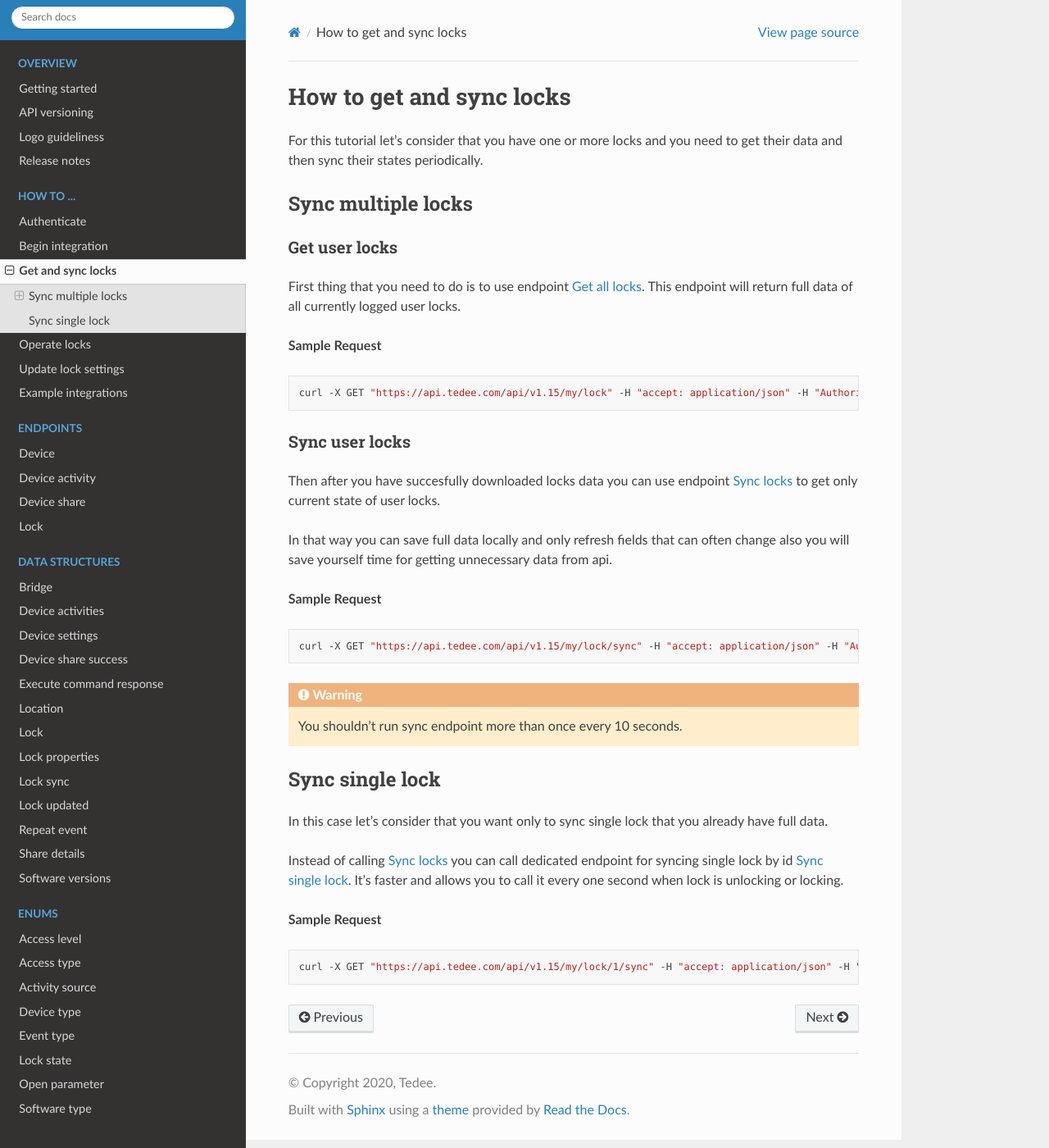
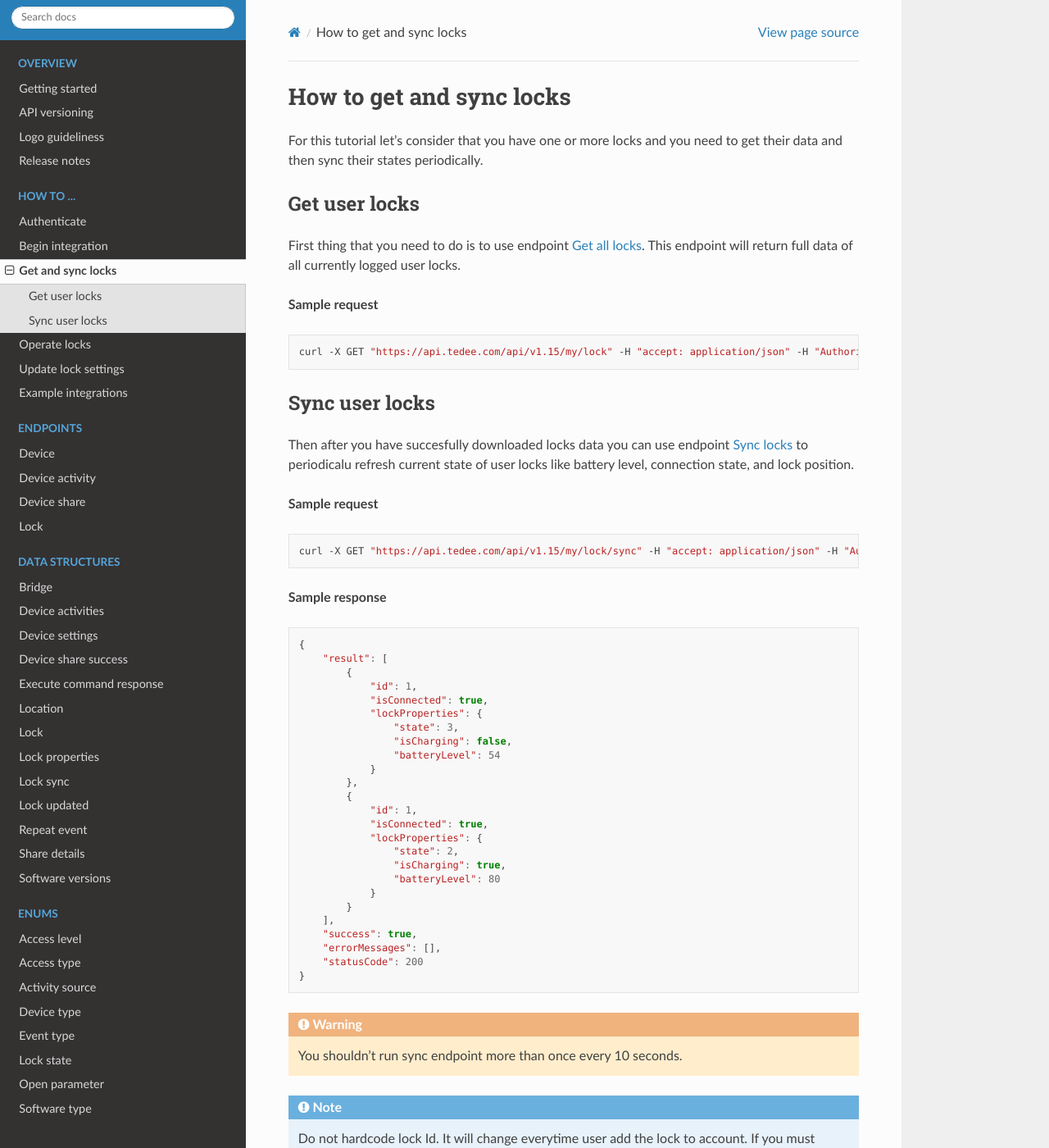
Before and after one commit to tedee-com/tedee-api-doc, a Sphinx documentation site: the page built from docs/source/howtos/get-and-sync-locks.rst, in a window 1280 px wide and 1400 px high. Shown: the whole window at 82% size. Built offline with Sphinx 7.4.7 and the Read the Docs theme 2.0.0, drawn with Linux system fonts in a browser that asks for light colours; some of the changed text lies outside the part shown.

Commit message:
simplify the get and sync tutorial

```diff
--- a/docs/source/howtos/get-and-sync-locks.rst
+++ b/docs/source/howtos/get-and-sync-locks.rst
@@ -3,16 +3,12 @@ How to get and sync locks
 
 For this tutorial let's consider that you have one or more locks and you need to get their data and then sync their states periodically.
 
-
-Sync multiple locks
-----------------------
-
 Get user locks
-^^^^^^^^^^^^^^
+---------------------
 
 First thing that you need to do is to use endpoint :doc:`Get all locks <../endpoints/lock/get-all>`. This endpoint will return full data of all currently logged user locks.
 
-**Sample Request**
+**Sample request**
 
 .. code-block:: sh
 
@@ -20,34 +16,51 @@ First thing that you need to do is to use endpoint :doc:`Get all locks <../endpo
 
 
 Sync user locks
-^^^^^^^^^^^^^^^
+-----------------------
 
-Then after you have succesfully downloaded locks data you can use endpoint :doc:`Sync locks <../endpoints/lock/sync>` to get only current state
-of user locks.
+Then after you have succesfully downloaded locks data you can use endpoint :doc:`Sync locks <../endpoints/lock/sync>` to periodicalu refresh current state
+of user locks like battery level, connection state, and lock position.
 
-In that way you can save full data locally and only refresh fields that can often change also you will save yourself time for getting unnecessary data from api.
-
-**Sample Request**
+**Sample request**
 
 .. code-block:: sh
 
     curl -X GET "|apiUrl|/api/|apiVersion|/my/lock/sync" -H "accept: application/json" -H "Authorization: Bearer <<access token>>"
 
+**Sample response**
+
+.. code-block:: js
+
+    {
+        "result": [
+            {
+                "id": 1,
+                "isConnected": true,
+                "lockProperties": {
+                    "state": 3,
+                    "isCharging": false,
+                    "batteryLevel": 54
+                }
+            },
+            {
+                "id": 1,
+                "isConnected": true,
+                "lockProperties": {
+                    "state": 2,
+                    "isCharging": true,
+                    "batteryLevel": 80
+                }
+            }
+        ],
+        "success": true,
+        "errorMessages": [],
+        "statusCode": 200
+    }
+
 .. warning::
 
     You shouldn't run sync endpoint more than once every 10 seconds.
 
-
-Sync single lock
------------------
-
-In this case let's consider that you want only to sync single lock that you already have full data.
-
-Instead of calling :doc:`Sync locks <../endpoints/lock/sync>` you can call dedicated endpoint for syncing single lock by id :doc:`Sync single lock <../endpoints/lock/sync-single>`.
-It's faster and allows you to call it every one second when lock is unlocking or locking.
-
-**Sample Request**
-
-.. code-block:: sh
-
-    curl -X GET "|apiUrl|/api/|apiVersion|/my/lock/1/sync" -H "accept: application/json" -H "Authorization: Bearer <<access token>>"
+.. note::
+    Do not hardcode lock Id. It will change everytime user add the lock to account.
+    If you must hardcode then use device Serial Number which will not change.
```
